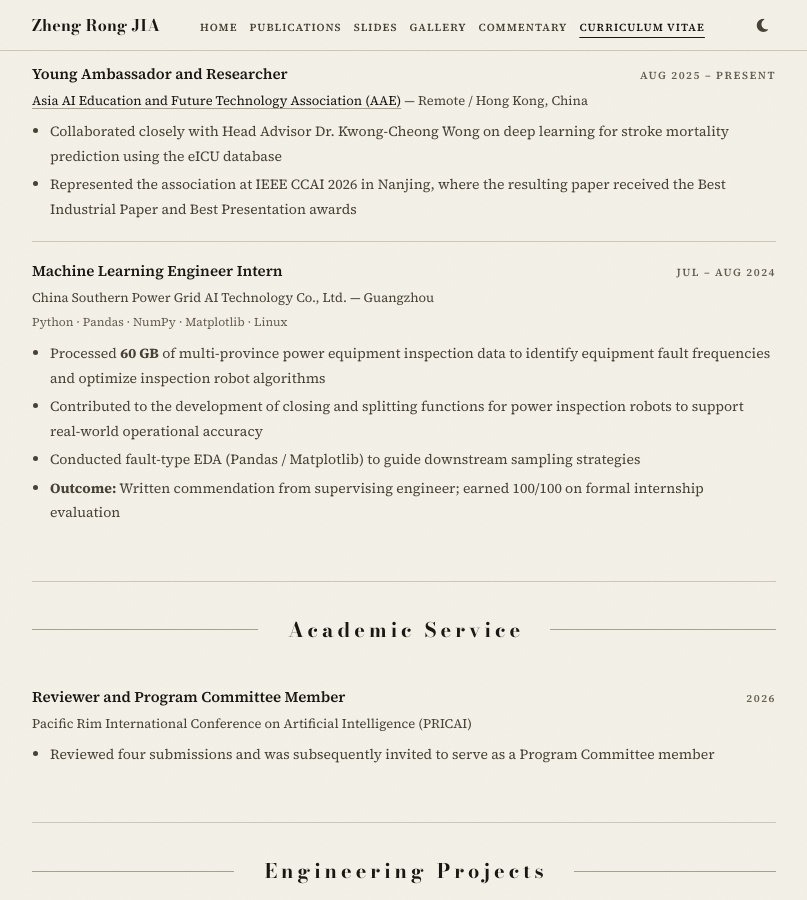
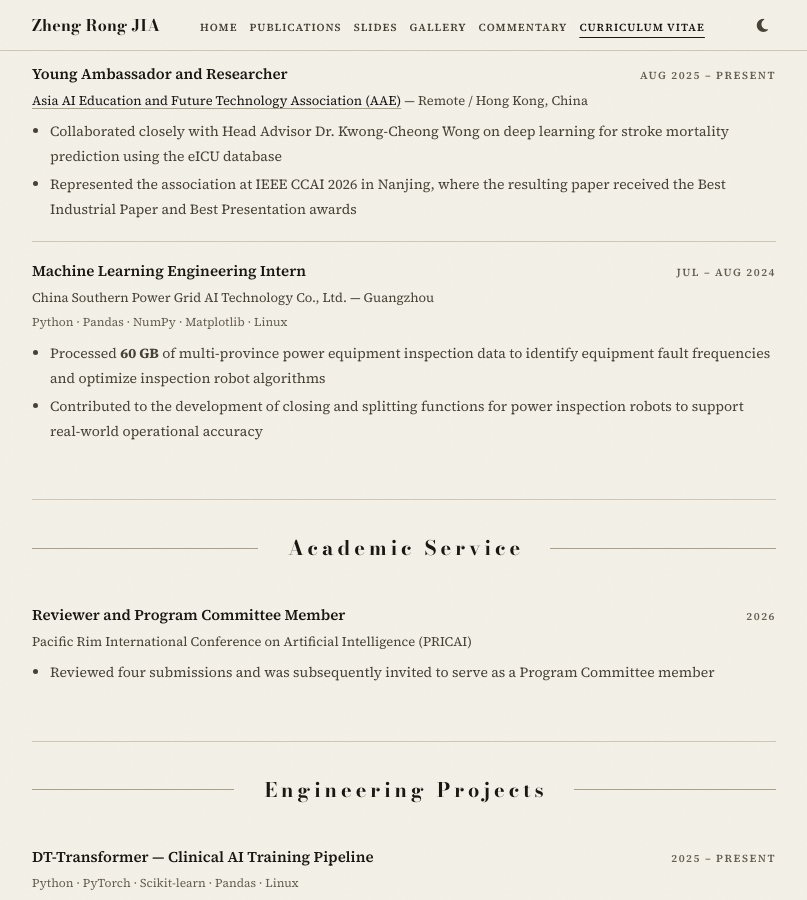
Before and after one commit to ZR-JIA/zr-jia.github.io, a Jekyll site: the page built from _pages/cv.md, in a window 1280 px wide and 900 px high, scrolled down 1370 px. Shown: the whole window, without its empty margins (236-1043 px from the left). Built offline with Jekyll 4.4.1, drawn with Linux system fonts in a browser that asks for light colours.

Commit message:
content: align the internship entry with the CV PDF
- Title: "Machine Learning Engineer Intern" becomes "Machine Learning
  Engineering Intern", as in the PDF
- Remove two bullets the PDF no longer carries: the fault-type EDA and
  the supervisor's commendation with the 100/100 evaluation. Both are
  accurate but were deliberately left out of the CV.

The company name still differs from the PDF and is left as it was.

```diff
--- a/_pages/cv.md
+++ b/_pages/cv.md
@@ -112,7 +112,7 @@ description: "Curriculum Vitae of Zheng Rong JIA — AI researcher with expertis
         </div>
         <div class="cv-entry">
           <div class="cv-entry-header">
-            <span class="cv-entry-title">Machine Learning Engineer Intern</span>
+            <span class="cv-entry-title">Machine Learning Engineering Intern</span>
             <span class="cv-entry-date">Jul – Aug 2024</span>
           </div>
           <p class="cv-entry-org">China Southern Power Grid AI Technology Co., Ltd. &mdash; Guangzhou</p>
@@ -121,8 +121,6 @@ description: "Curriculum Vitae of Zheng Rong JIA — AI researcher with expertis
             <ul>
               <li>Processed <strong>60 GB</strong> of multi-province power equipment inspection data to identify equipment fault frequencies and optimize inspection robot algorithms</li>
               <li>Contributed to the development of closing and splitting functions for power inspection robots to support real-world operational accuracy</li>
-              <li>Conducted fault-type EDA (Pandas / Matplotlib) to guide downstream sampling strategies</li>
-              <li><strong>Outcome:</strong> Written commendation from supervising engineer; earned 100/100 on formal internship evaluation</li>
             </ul>
           </div>
         </div>
```
